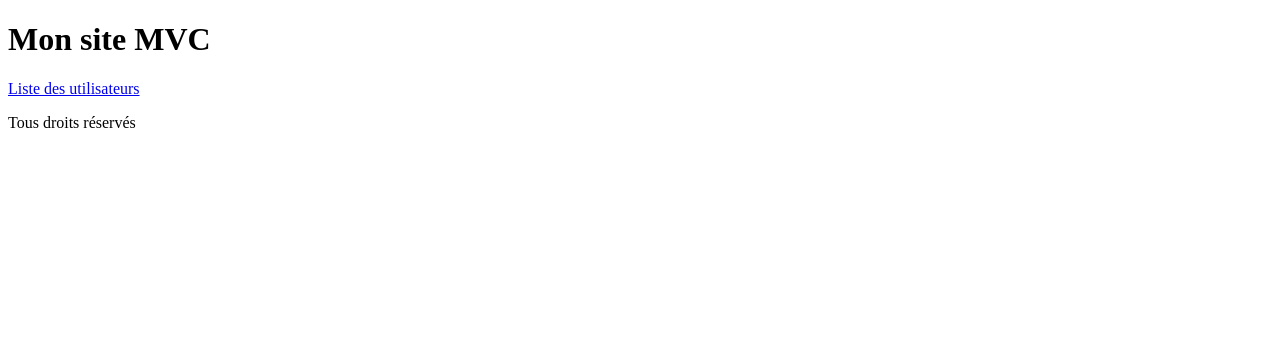
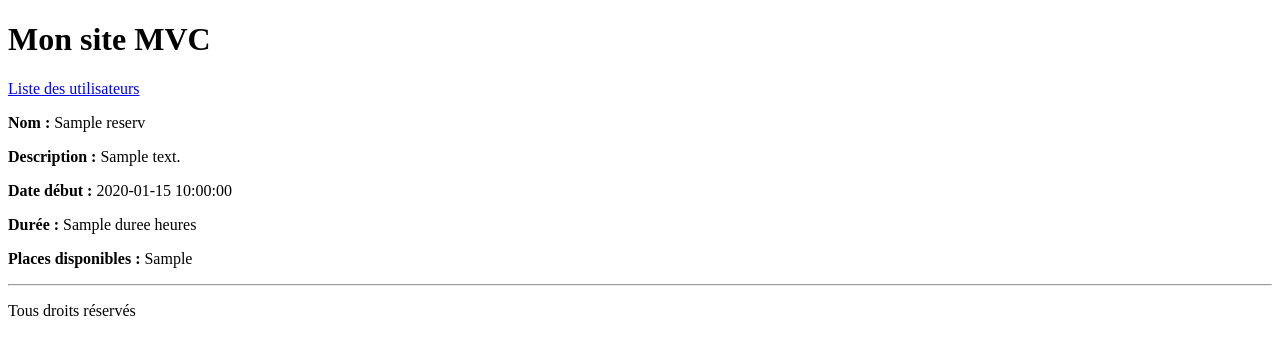
Before and after one commit to AilesVax/Exercice-PO, a PHP site: template app/views/activity/show.php in a window 1280 px wide. Shown: the top 358 px of the page. Run offline with PHP 8.4, Linux system fonts and the light colour scheme; the template is opened without the code that fills it: most values are stand-ins (such as "Sample title", 1, 10 or a date in 2020); data that the repository does not hold is empty.

Commit message:
formulaire show

```diff
--- a/app/views/activity/show.php
+++ b/app/views/activity/show.php
@@ -1,14 +1,47 @@
+
+<p><strong>Nom :</strong> <?= $reserv['nom'] ?></p>
+<p><strong>Description :</strong> <?= $reserv['description'] ?></p>
+<p><strong>Date début :</strong> <?= $reserv['datetime_debut'] ?></p>
+<p><strong>Durée :</strong> <?= $reserv['duree'] ?> heures</p>
+<p><strong>Places disponibles :</strong> <?= $reserv['places_disponibles'] ?></p>
+
+<hr>
+
 <?php if ($role === 'admin'): ?>
-<h2>Chnagez une activité</h2>
+    <h2>Modifier / Créer une activité</h2>
 
-<form action="" method="UPDATE">
-    <input type="text" name="nom" placeholder="Nom" required><br>
-    <input type="number" name="type_id" placeholder="Type" required><br>
-    <input type="number" name="places_disponibles" placeholder="Places" required><br>
-    <textarea name="description" placeholder="Description"></textarea><br>
-    <input type="datetime-local" name="datetime_debut" required><br>
-    <input type="number" name="duree" placeholder="Durée (minutes)" required><br>
+    <form action="/index.php?action=updateActivity&id=<?= $reserv['id'] ?>" method="POST">
 
-    <button type="submit">Changez l'activité</button>
-</form>
+        <label for="nom">Nom de l'activité :</label>
+        <input type="text" name="nom" value="<?= $reserv['nom'] ?>" required><br>
+
+        <label for="type_id">Type :</label>
+        <select name="type_id">
+            <option value="1">Sport</option>
+            <option value="2">Culture</option>
+            <option value="3">Loisir</option>
+        </select><br>
+
+        <label for="places_disponibles">Places disponibles :</label>
+        <input type="number" name="places_disponibles" value="<?= $reserv['places_disponibles'] ?>" required><br>
+
+        <label for="description">Description :</label>
+        <textarea name="description" required><?= $reserv['description'] ?></textarea><br>
+
+        <label for="datetime_debut">Date de début :</label>
+        <input type="datetime-local" name="datetime_debut" value="<?= $reserv['datetime_debut'] ?>" required><br>
+
+        <label for="duree">Durée (heures) :</label>
+        <input type="number" name="duree" value="<?= $reserv['duree'] ?>" required><br>
+
+        <button type="submit">Enregistrer</button>
+    </form>
+
+    <br>
+
+    <form action="/index.php?action=deleteActivity&id=<?= $reserv['id'] ?>" method="POST"
+          onsubmit="return confirm('Voulez-vous vraiment supprimer cette activité ?');">
+        <button type="submit">Supprimer l'activité</button>
+    </form>
+
 <?php endif; ?>
```
Also changed, not shown: app/views/activity/activite.php (deleted).
